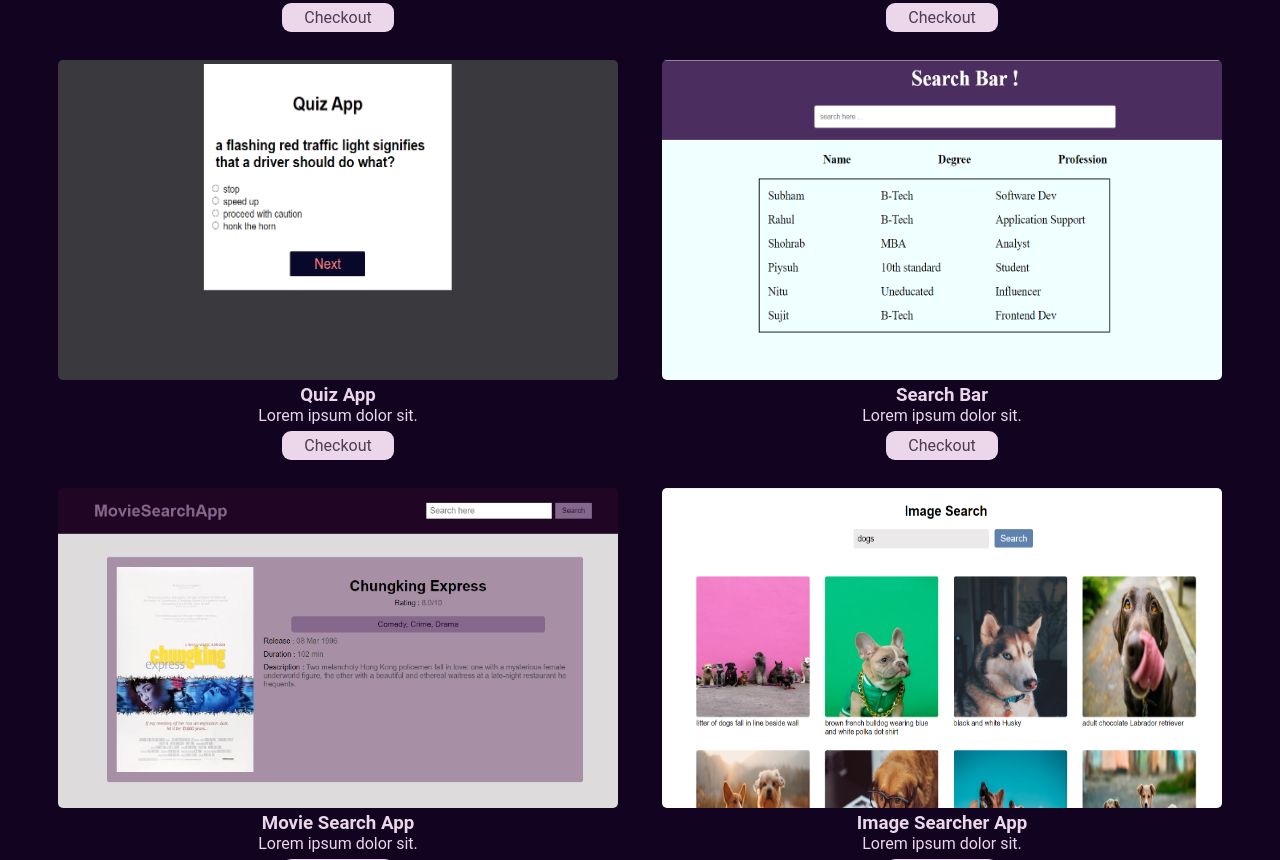
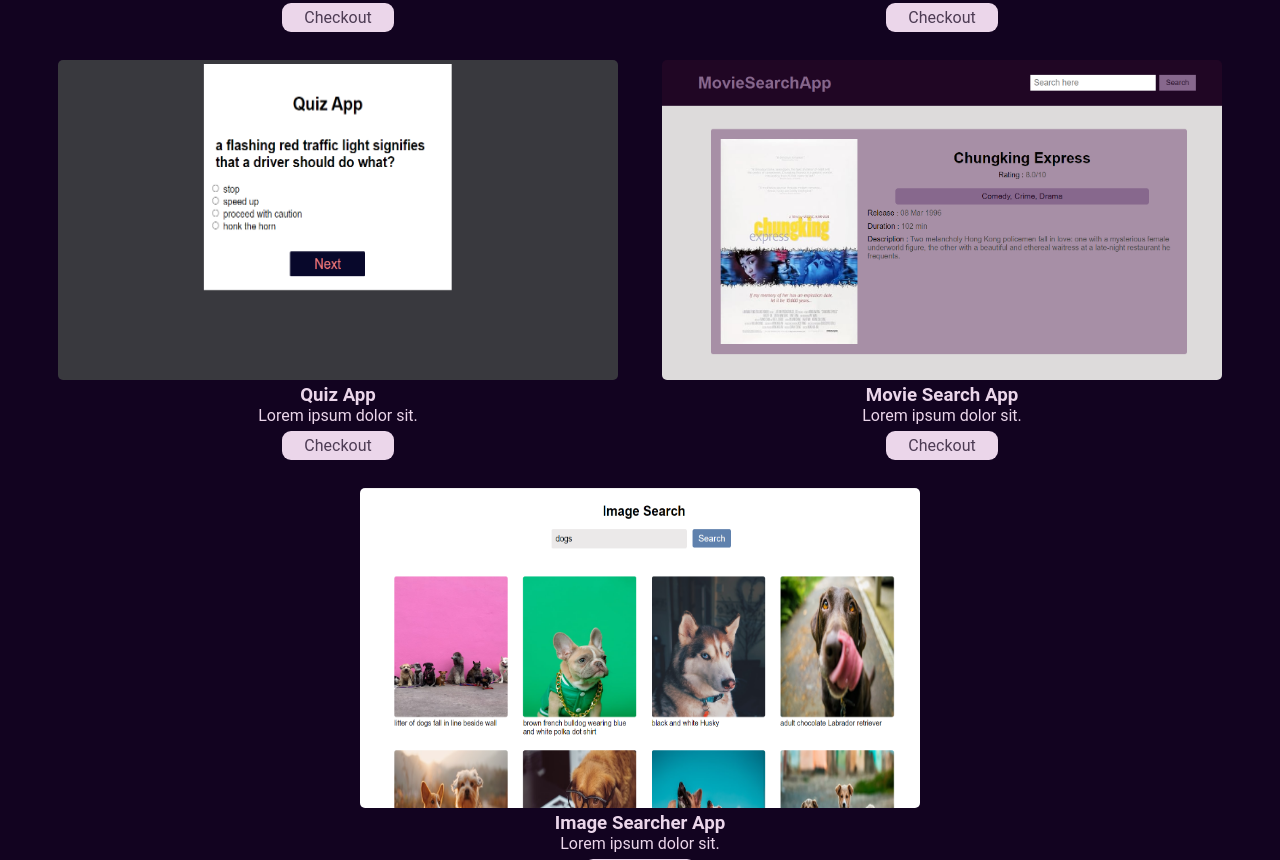
Before and after one commit to sujitsingh08rdm/portfolio-newSuijt, a plain HTML site: page index.html in a window 1280 px wide. Shown: the part 2420-3280 px from the top of the page. Drawn offline with Linux system fonts and the light colour scheme.

Commit message:
Update index.html

```diff
--- a/index.html
+++ b/index.html
@@ -129,14 +129,14 @@
               >Checkout</a
             >
           </div>
-          <div class="workCard">
+<!--           <div class="workCard">
             <img src="04searchbar.PNG" alt="" />
             <h3>Search Bar</h3>
             <p>Lorem ipsum dolor sit.</p>
             <a href="https://searchbar-bysujit.netlify.app" target="_blank"
               >Checkout</a
             >
-          </div>
+          </div> -->
           <div class="workCard">
             <img src="05movie.PNG" alt="" />
             <h3>Movie Search App</h3>
```
